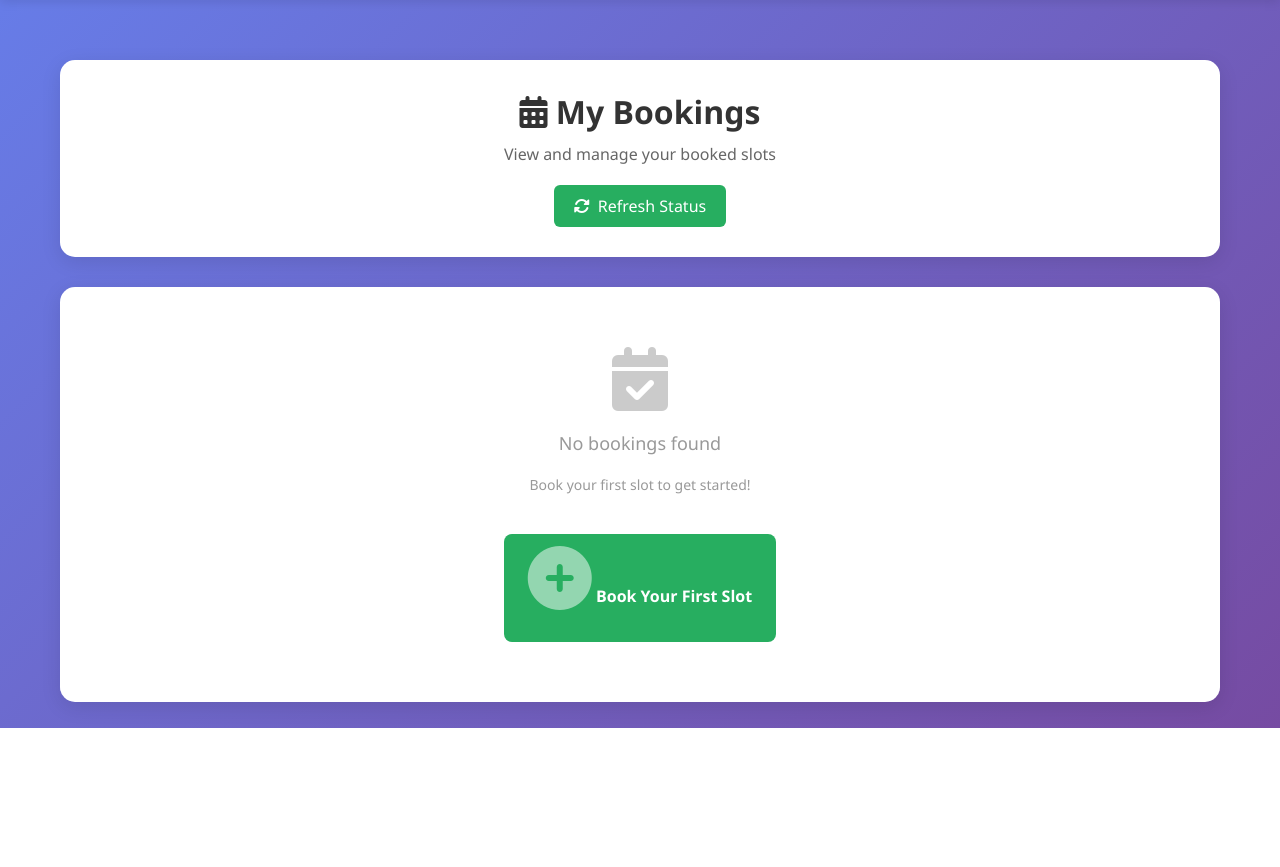
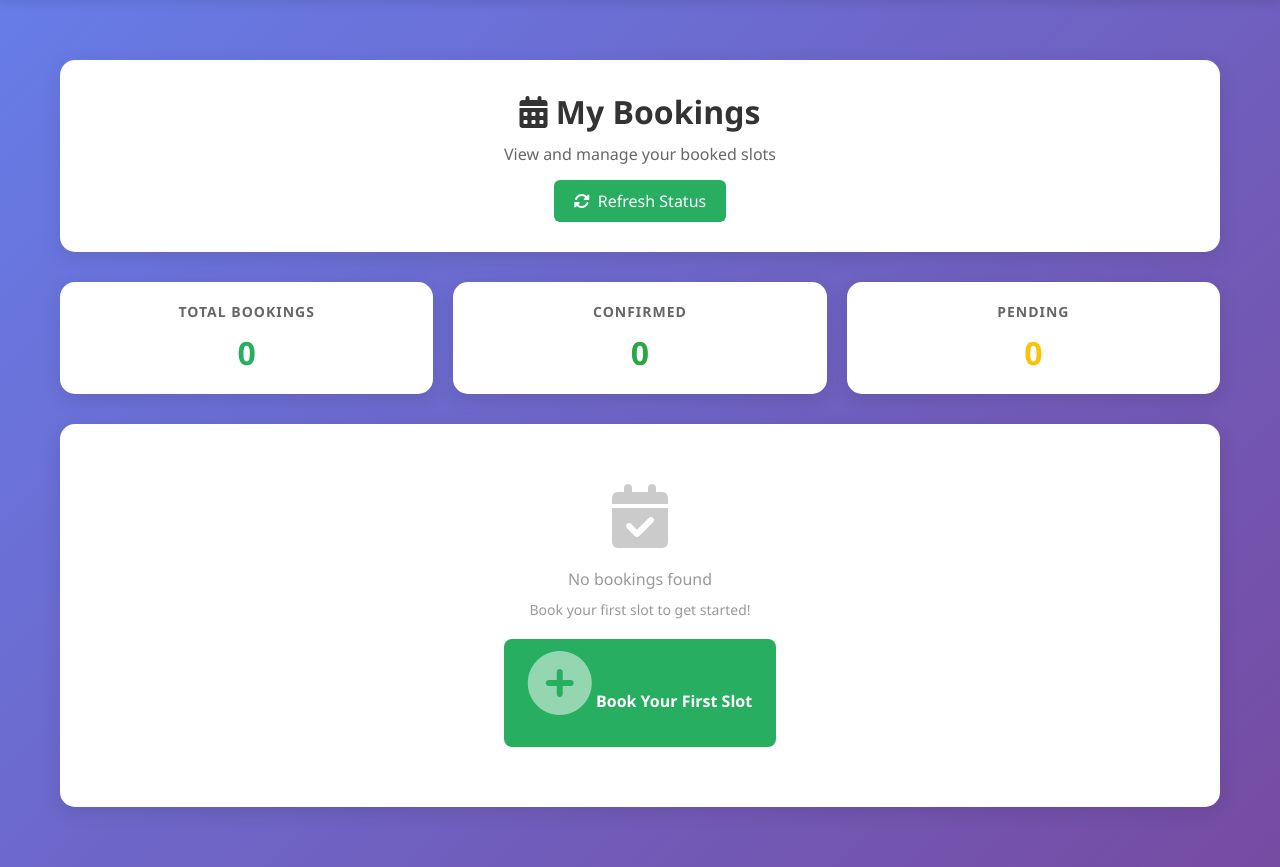
Before and after one commit to neven-mathew/sportscentre, a Flask app: page /mybookings in a window 1280 px wide. Shown: the part 72-939 px from the top of the page. Before the commit the page ends 800 px from the top, so only its background shows below. Run offline with Flask 3, Linux system fonts and the light colour scheme; data that the repository does not hold is empty.

Commit message:
Update mybookings.html

```diff
--- a/templates/mybookings.html
+++ b/templates/mybookings.html
@@ -89,8 +89,73 @@
         .header p {
             color: #666;
             font-size: 16px;
+            margin-bottom: 15px;
         }
 
+        .refresh-btn {
+            background: #27ae60;
+            color: white;
+            padding: 10px 20px;
+            border-radius: 6px;
+            text-decoration: none;
+            display: inline-flex;
+            align-items: center;
+            gap: 8px;
+            transition: all 0.3s;
+        }
+
+        .refresh-btn:hover {
+            background: #219653;
+            transform: translateY(-2px);
+        }
+
+        /* Stats cards */
+        .stats {
+            display: grid;
+            grid-template-columns: repeat(auto-fit, minmax(200px, 1fr));
+            gap: 20px;
+            margin-bottom: 30px;
+        }
+
+        .stat-card {
+            background: white;
+            border-radius: 15px;
+            padding: 20px;
+            text-align: center;
+            box-shadow: 0 5px 20px rgba(0,0,0,0.1);
+            transition: transform 0.3s;
+        }
+
+        .stat-card:hover {
+            transform: translateY(-5px);
+        }
+
+        .stat-card h3 {
+            color: #666;
+            font-size: 14px;
+            margin-bottom: 10px;
+            text-transform: uppercase;
+            letter-spacing: 1px;
+        }
+
+        .stat-number {
+            font-size: 32px;
+            font-weight: bold;
+        }
+
+        .stat-card.total .stat-number {
+            color: #27ae60;
+        }
+
+        .stat-card.confirmed .stat-number {
+            color: #28a745;
+        }
+
+        .stat-card.pending .stat-number {
+            color: #ffc107;
+        }
+
+        /* Table */
         .bookings-table-wrapper {
             background: white;
             border-radius: 15px;
@@ -122,6 +187,7 @@
             background: #f8f9fa;
         }
 
+        /* Badges */
         .badge {
             display: inline-block;
             padding: 4px 12px;
@@ -140,11 +206,7 @@
             color: #155724;
         }
 
-        .badge-cancelled {
-            background: #f8d7da;
-            color: #721c24;
-        }
-
+        /* Buttons */
         .cancel-btn {
             background: #dc3545;
             color: white;
@@ -156,8 +218,6 @@
             align-items: center;
             gap: 5px;
             transition: all 0.3s;
-            border: none;
-            cursor: pointer;
         }
 
         .cancel-btn:hover {
@@ -169,24 +229,6 @@
             background: #6c757d;
             cursor: not-allowed;
             pointer-events: none;
-        }
-
-        .refresh-btn {
-            background: #27ae60;
-            color: white;
-            padding: 10px 20px;
-            border-radius: 6px;
-            text-decoration: none;
-            display: inline-flex;
-            align-items: center;
-            gap: 8px;
-            margin-top: 20px;
-            transition: all 0.3s;
-        }
-
-        .refresh-btn:hover {
-            background: #219653;
-            transform: translateY(-2px);
         }
 
         .empty-state {
@@ -201,11 +243,6 @@
             opacity: 0.5;
         }
 
-        .empty-state p {
-            font-size: 18px;
-            margin-bottom: 20px;
-        }
-
         .btn-book-now {
             display: inline-block;
             background: #27ae60;
@@ -215,11 +252,6 @@
             text-decoration: none;
             font-weight: bold;
             transition: all 0.3s;
-        }
-
-        .btn-book-now:hover {
-            background: #219653;
-            transform: translateY(-2px);
         }
 
         .alert {
@@ -245,11 +277,6 @@
             color: #721c24;
         }
 
-        .alert-info {
-            border-left: 4px solid #17a2b8;
-            color: #0c5460;
-        }
-
         @keyframes slideInRight {
             from {
                 opacity: 0;
@@ -265,23 +292,19 @@
             .navbar {
                 padding: 15px 20px;
             }
-
             .logo {
                 font-size: 24px;
             }
-
             .nav-links a span {
                 display: none;
             }
-
             .booking-table th,
             .booking-table td {
                 padding: 10px;
                 font-size: 12px;
             }
-
-            .header h1 {
-                font-size: 24px;
+            .stats {
+                grid-template-columns: 1fr;
             }
         }
     </style>
@@ -302,7 +325,7 @@
         {% if messages %}
             {% for category, message in messages %}
                 <div class="alert alert-{{ category }}">
-                    <i class="fas fa-{% if category == 'success' %}check-circle{% elif category == 'error' %}exclamation-circle{% else %}info-circle{% endif %}"></i>
+                    <i class="fas fa-{% if category == 'success' %}check-circle{% else %}exclamation-circle{% endif %}"></i>
                     {{ message }}
                 </div>
             {% endfor %}
@@ -318,11 +341,28 @@
             </a>
         </div>
 
+        <!-- Stats Cards -->
+        <div class="stats">
+            <div class="stat-card total">
+                <h3>Total Bookings</h3>
+                <div class="stat-number">{{ total_bookings }}</div>
+            </div>
+            <div class="stat-card confirmed">
+                <h3>Confirmed</h3>
+                <div class="stat-number">{{ confirmed_count }}</div>
+            </div>
+            <div class="stat-card pending">
+                <h3>Pending</h3>
+                <div class="stat-number">{{ pending_count }}</div>
+            </div>
+        </div>
+
+        <!-- Bookings Table -->
         <div class="bookings-table-wrapper">
             {% if bookings %}
             <table class="booking-table">
                 <thead>
-                    <tr>
+                    2
                         <th>ID</th>
                         <th>Name</th>
                         <th>Sport</th>
@@ -335,14 +375,14 @@
                 </thead>
                 <tbody>
                     {% for booking in bookings %}
-                    2
+                    <tr>
                         <td>#{{ booking[0] }}</td>
                         <td><strong>{{ booking[1] }}</strong></td>
                         <td>{{ booking[2] }}</td>
                         <td>{{ booking[3] }}</td>
                         <td>{{ booking[4] }}</td>
                         <td>{{ booking[5] }}</td>
-                        2
+                        <td>
                             {% if status_exists and booking|length > 6 %}
                                 {% if booking[6] == 'confirmed' %}
                                     <span class="badge badge-confirmed">
@@ -353,8 +393,8 @@
                                         <i class="fas fa-clock"></i> Pending Approval
                                     </span>
                                 {% else %}
-                                    <span class="badge badge-cancelled">
-                                        <i class="fas fa-times-circle"></i> {{ booking[6] }}
+                                    <span class="badge badge-pending">
+                                        <i class="fas fa-question-circle"></i> {{ booking[6] }}
                                     </span>
                                 {% endif %}
                             {% else %}
@@ -363,7 +403,7 @@
                                 </span>
                             {% endif %}
                         </td>
-                        2
+                        <td>
                             {% if status_exists and booking|length > 6 %}
                                 {% if booking[6] == 'confirmed' %}
                                     <a href="/cancelpage/{{ booking[0] }}" class="cancel-btn" onclick="return confirm('⚠️ WARNING: Are you sure you want to cancel this booking?\n\nThis action cannot be undone!')">
```
